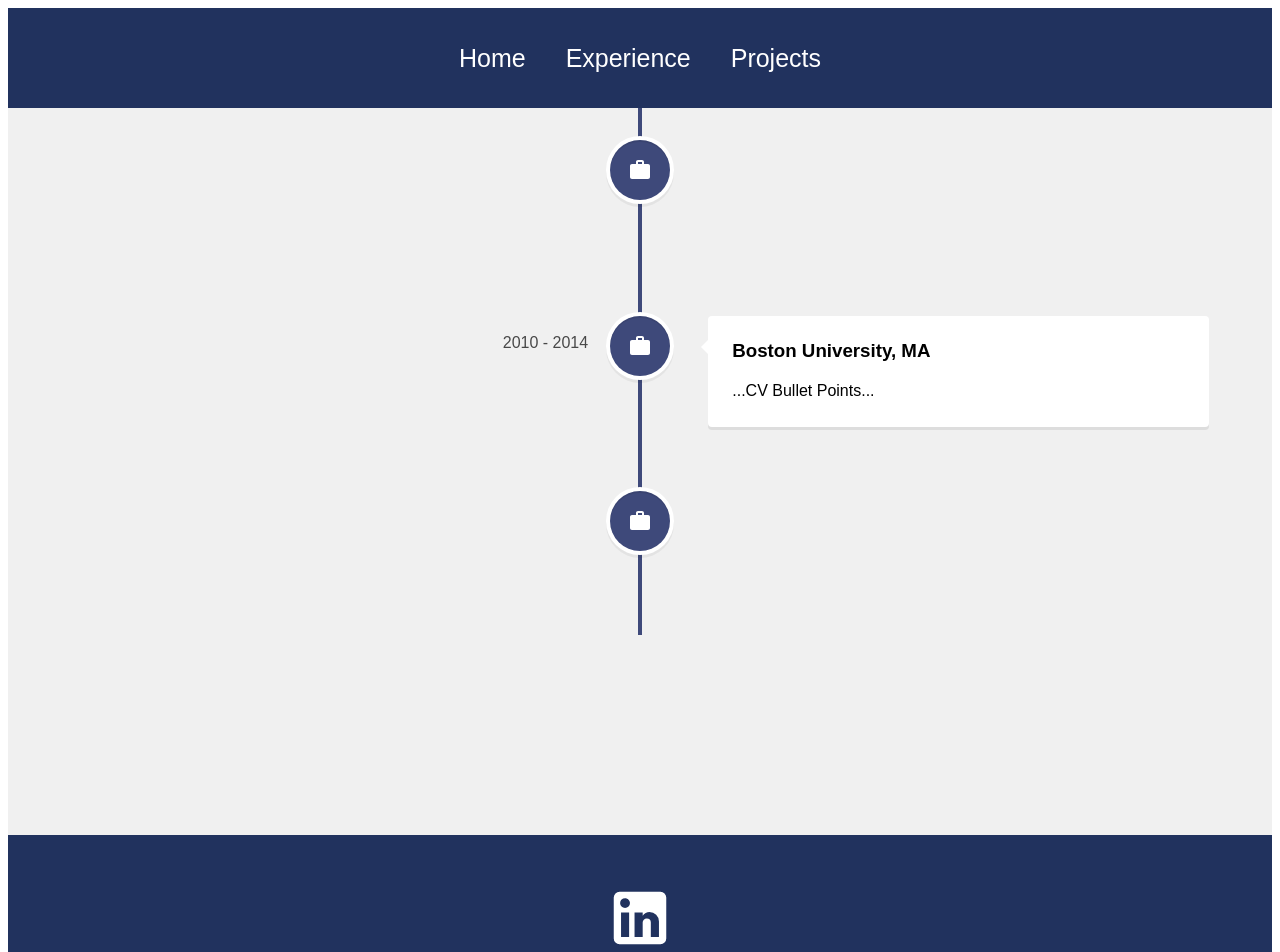
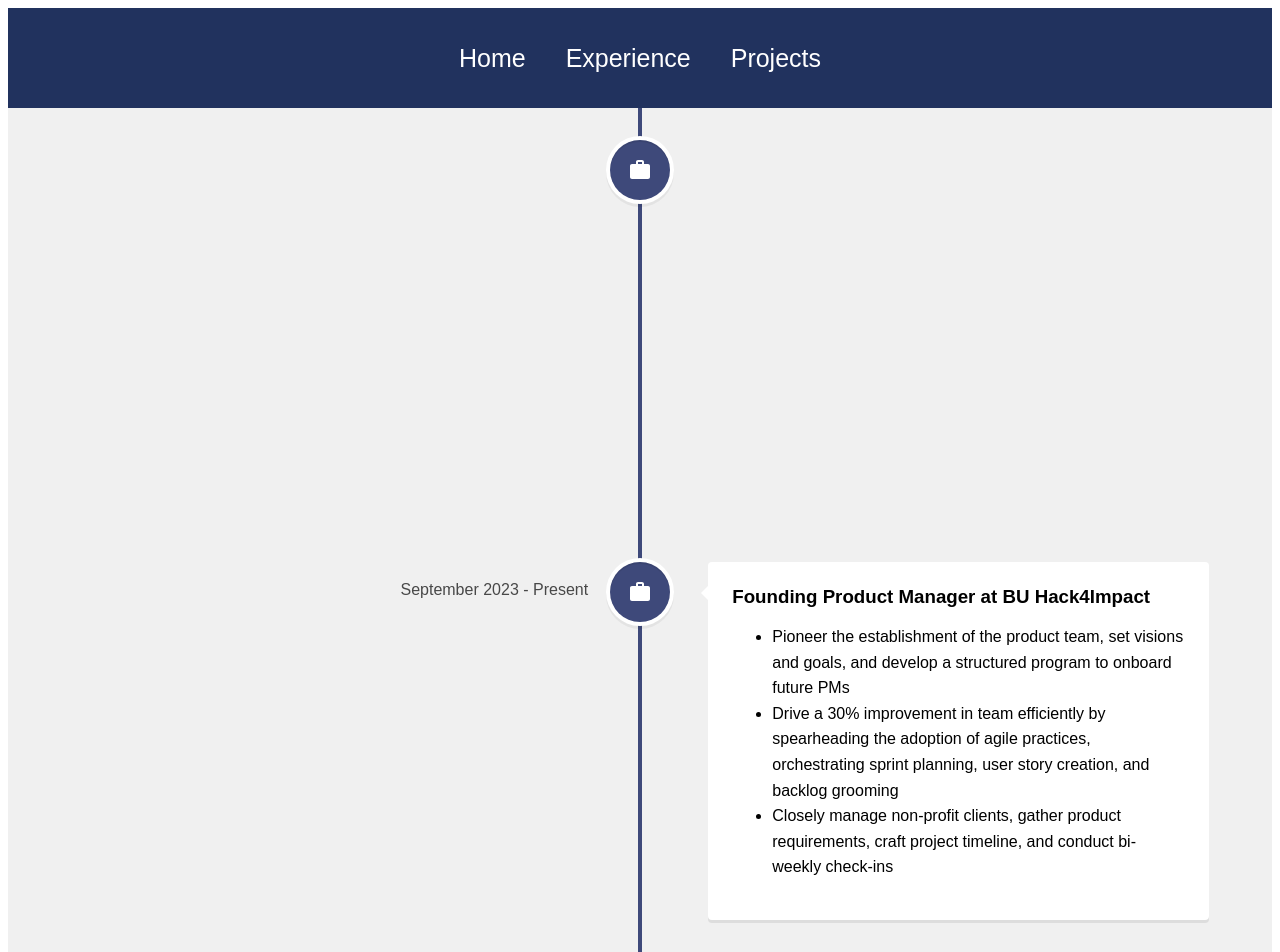
Before and after one commit to nhantonduc/pm-portfolio, a React (Create React App) app: page /experience in a window 1280 px wide. Shown: the top 952 px of the page. Built offline with nearby package versions, Linux system fonts and the light colour scheme.

Commit message:
finetuning

```diff
--- a/src/App.js
+++ b/src/App.js
@@ -1,4 +1,5 @@
 import './App.css';
+import {React,  useRef } from 'react';
 import { BrowserRouter as Router, Routes, Route} from 'react-router-dom';
 import Home from "./pages/Home";
 import Projects from "./pages/Projects";
@@ -7,14 +8,25 @@
 import Footer from './components/Footer.js';
 
 function App() {
+  const homeRef = useRef();
+  const experienceRef = useRef();
+  const projectsRef = useRef();
+
+  const scrollToRef = (ref) => {
+    window.scrollTo({
+      top: ref.current.offsetTop,
+      behavior: 'smooth',
+    });
+  };
+
   return (
     <div className="App">
       <Router>
         <Navbar/>
         <Routes>
-          <Route path="/" element={<Home/>}/>
-          <Route path="/experience" element={<Experience/>}/>
-          <Route path="/projects" element={<Projects/>}/>
+          <Route path="/" element={<Home/>} onClick={() => scrollToRef(homeRef)}/>
+          <Route path="/experience" element={<Experience/>} onClick={() => scrollToRef(experienceRef)}/>
+          <Route path="/projects" element={<Projects/>} onClick={() => scrollToRef(projectsRef)}/>
         </Routes>
         <Footer/>
       </Router>
--- a/src/components/Footer.js
+++ b/src/components/Footer.js
@@ -1,12 +1,15 @@
 import React from 'react';
+import {Link} from 'react-router-dom'
 import LinkedInIcon from "@mui/icons-material/LinkedIn";
+import EmailIcon from "@mui/icons-material/Email";
 import "../styles/footer.css";
 
 function Footer() {
   return (
     <div className="footer">
         <div className="socialMedia">
-            <LinkedInIcon/>
+            <Link to="https://www.linkedin.com/in/tonducnhan/"><LinkedInIcon/></Link>
+            <EmailIcon/>
         </div>
         <p> &copy; Nhan D. Ton 2023 </p>
     </div>
--- a/src/pages/Experience.js
+++ b/src/pages/Experience.js
@@ -11,25 +11,43 @@
         <VerticalTimeline lineColor="#3e497a">
             <VerticalTimelineElement
                 className="vertical-timeline-element--education"
-                date="2010 - 2014"
+                date="October 2023 - Present"
                 iconStyle={{background:"#3e497a", color: "#fff"}}
                 icon={<WorkIcon/>}
             >
                 <h3 className="vertical-timeline-element-title">
-                    Boston University, MA
+                    Founder, CEO at UniMate
                 </h3>
-                <p>...CV Bullet Points...</p>
+                <p>
+                    <ul>
+                        <li>Pitched and raised $5000+ in total funding,
+                        and secured entry to the selective Spark! Innovation Fellowship program</li>
+                        <li>Lead a 7-people startup team through conducting market research and user interviews, designing experiments to validate key
+                        assumptions, and overseeing the social media initiatives</li>
+                        <li>Develop the Minimum Viable Product along with 4 engineers and
+                        UI/UX designers using React and HTML/CSS</li>
+                    </ul>
+                </p>
             </VerticalTimelineElement>
             <VerticalTimelineElement
                 className="vertical-timeline-element--education"
-                date="2010 - 2014"
+                date="September 2023 - Present"
                 iconStyle={{background:"#3e497a", color: "#fff"}}
                 icon={<WorkIcon/>}
             >
                 <h3 className="vertical-timeline-element-title">
-                    Boston University, MA
+                    Founding Product Manager at BU Hack4Impact
                 </h3>
-                <p>...CV Bullet Points...</p>
+                <p>
+                    <ul>
+                        <li>Pioneer the establishment of the product team, set visions and goals,
+                            and develop a structured program to onboard future PMs</li>
+                        <li>Drive a 30% improvement in team efficiently by spearheading the adoption of agile practices, orchestrating sprint planning,
+                            user story creation, and backlog grooming</li>
+                        <li>Closely manage non-profit clients, gather product requirements, craft
+                            project timeline, and conduct bi-weekly check-ins</li>
+                    </ul>
+                </p>
             </VerticalTimelineElement>
             <VerticalTimelineElement
                 className="vertical-timeline-element--education"
```
